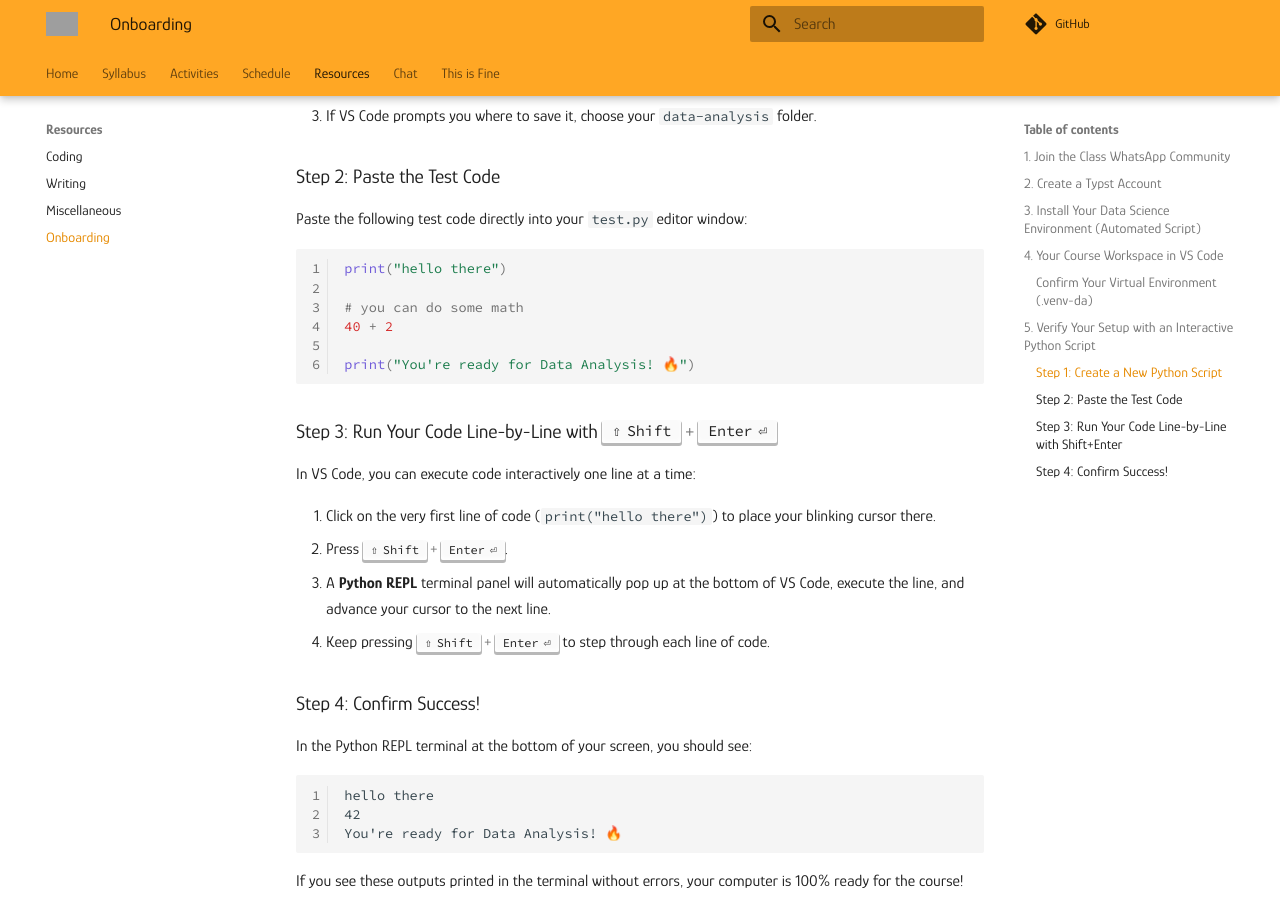
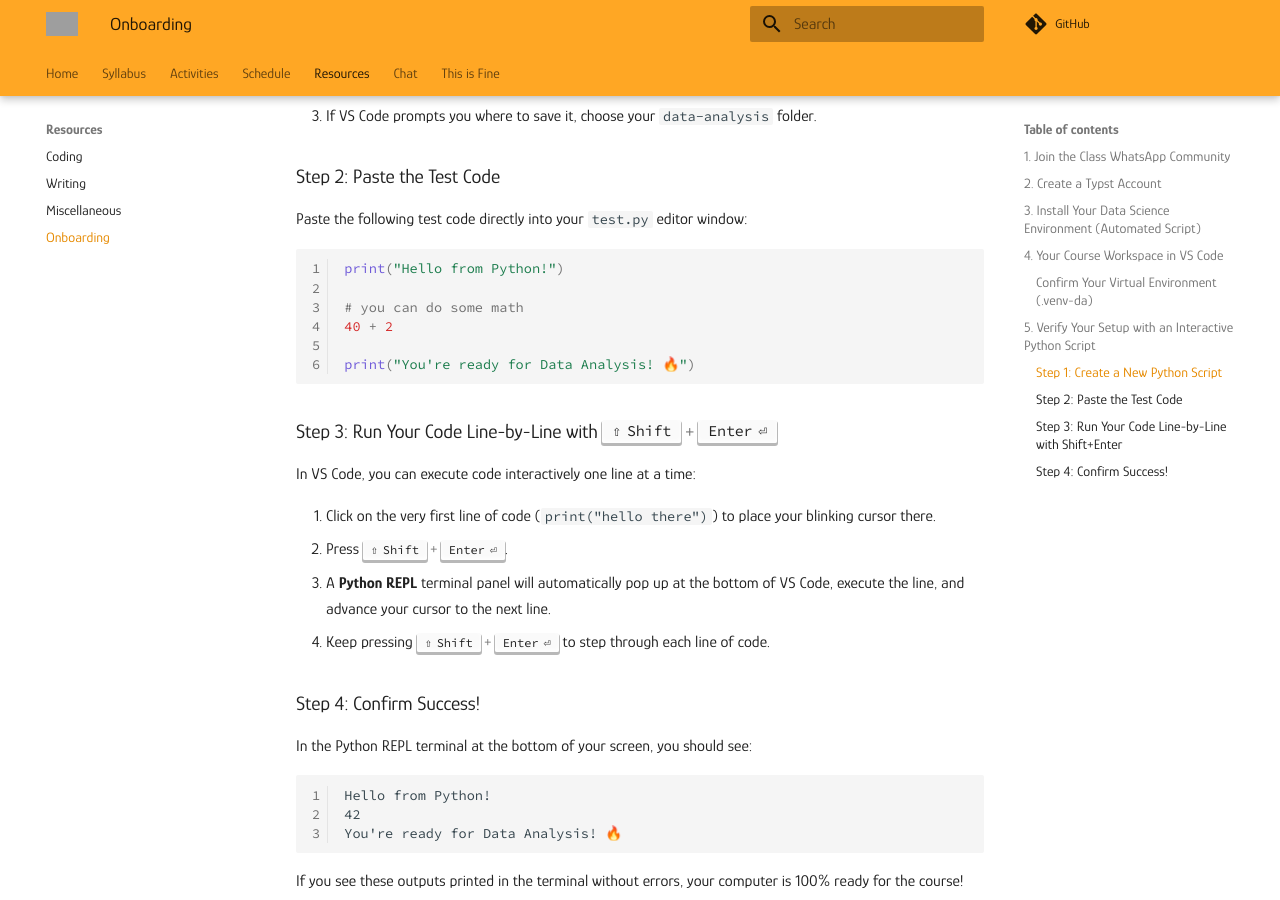
Before and after one commit to mickaeltemporao/data-analysis, an MkDocs documentation site: the page built from docs/resources/onboarding.md, in a window 1280 px wide and 900 px high, scrolled down 2977 px. Built offline with MkDocs 1.6.1 and Material for MkDocs 9.7.7, drawn with Linux system fonts in a browser that asks for light colours; comment, search, counter and statistics services are not loaded; grey boxes are pictures that could not be loaded.

Commit message:
fix(onboarding) - typo

````diff
--- a/docs/resources/onboarding.md
+++ b/docs/resources/onboarding.md
@@ -155,7 +155,7 @@ Let's test your environment to confirm that everything is working properly.
 Paste the following test code directly into your `test.py` editor window:
 
 ```python
-print("hello there")
+print("Hello from Python!")
 
 # you can do some math
 40 + 2
@@ -175,7 +175,7 @@ In VS Code, you can execute code interactively one line at a time:
 In the Python REPL terminal at the bottom of your screen, you should see:
 
 ```text
-hello there
+Hello from Python!
 42
 You're ready for Data Analysis! 🔥
 ```
````
